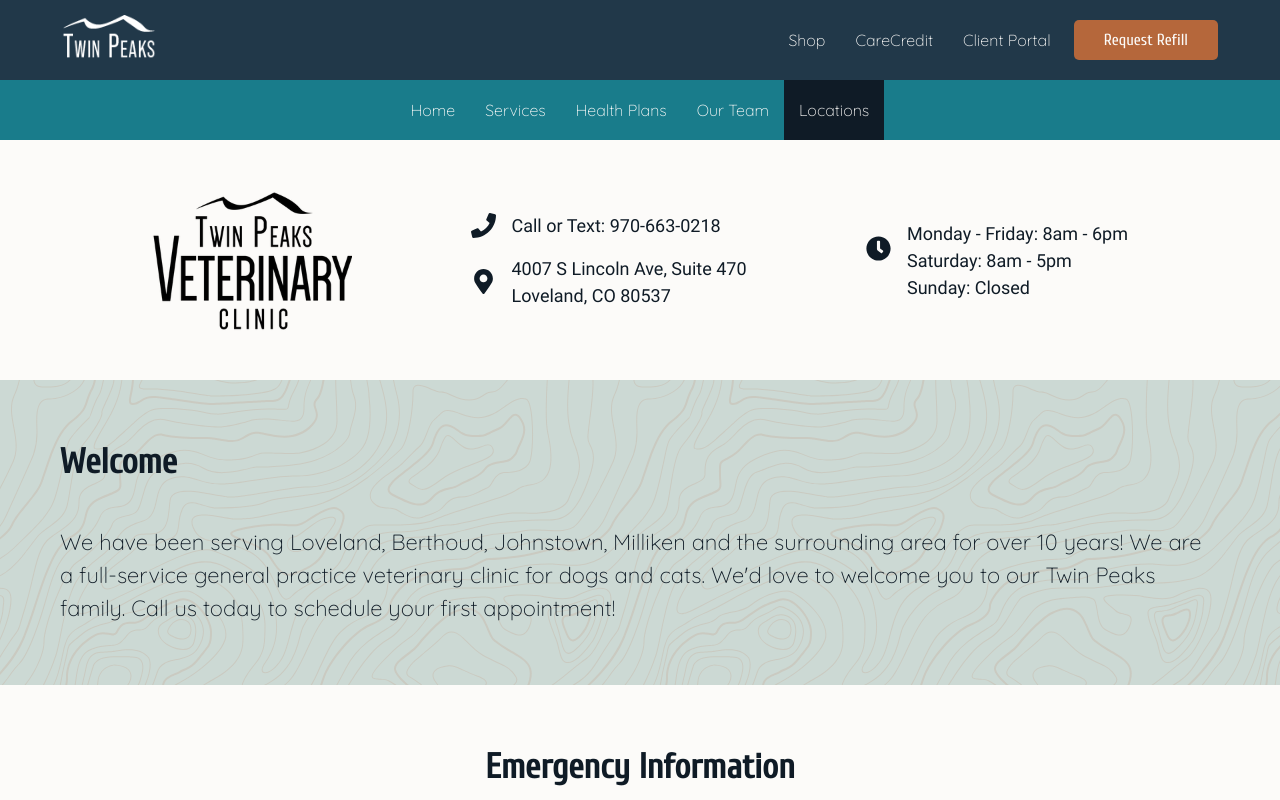
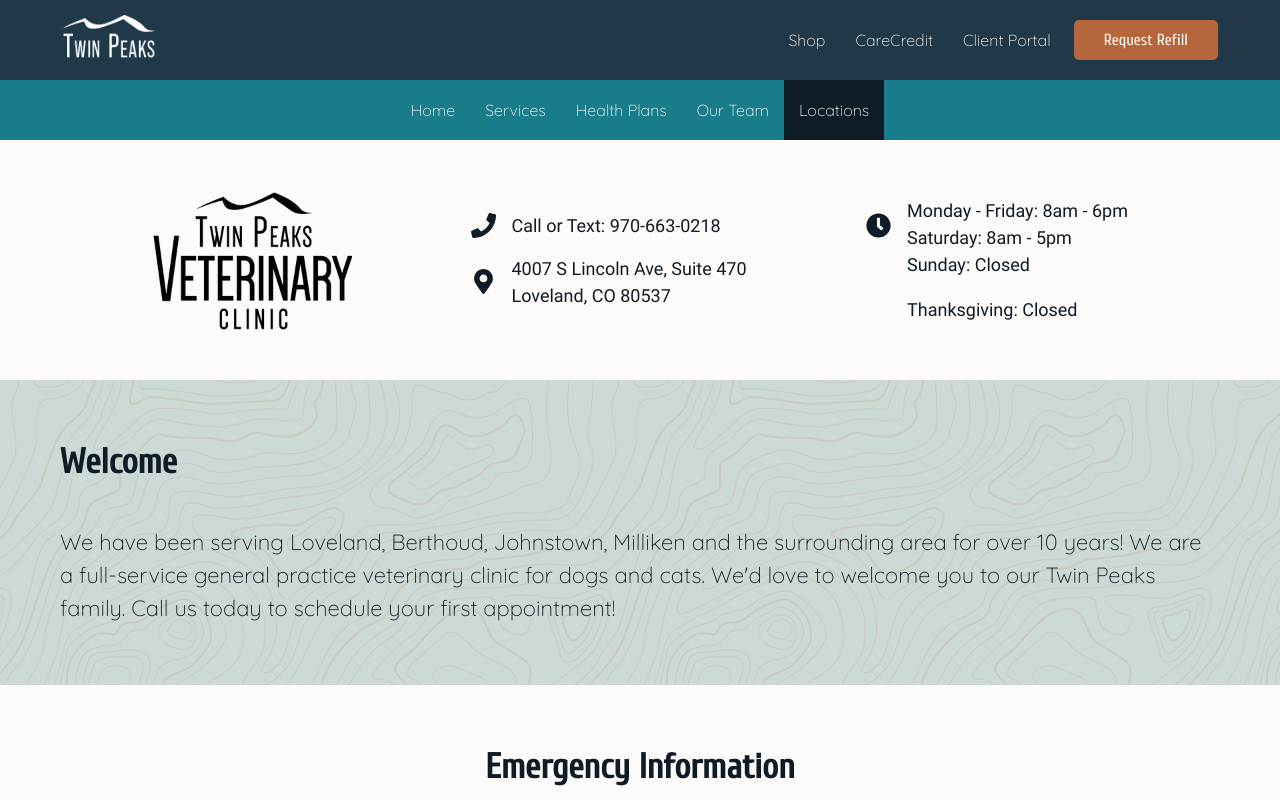
Before and after one commit to ergarner11/twin-peaks-website, a React (Create React App) app: page /locations/loveland in a window 1280 px wide. Built offline with nearby package versions, Linux system fonts and the light colour scheme; a web font is replaced by a local one.

Commit message:
Update holiday hours

```diff
--- a/src/components/locations/loveland.jsx
+++ b/src/components/locations/loveland.jsx
@@ -50,6 +50,8 @@ function Loveland() {
         <p>Monday - Friday: 8am - 6pm</p>
         <p>Saturday: 8am - 5pm</p>
         <p>Sunday: Closed</p>
+        <br />
+        <p>Thanksgiving: Closed</p>
       </div>
     </div>
   );
```
